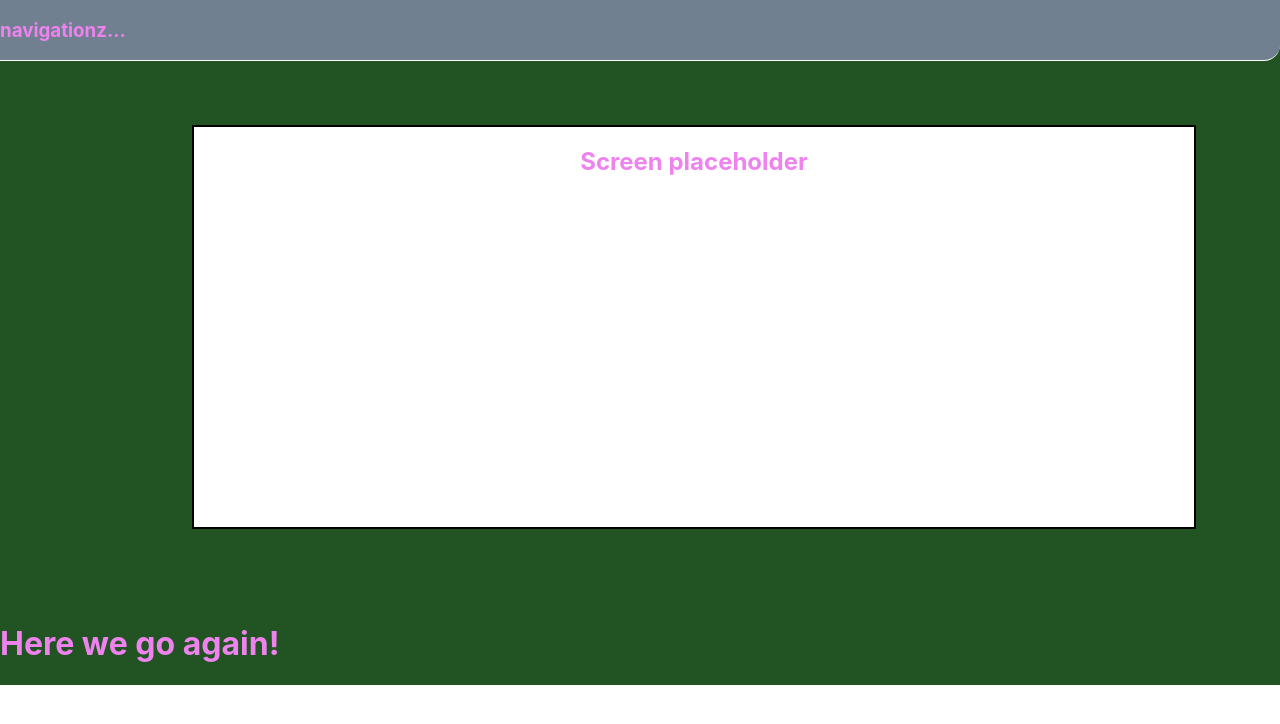
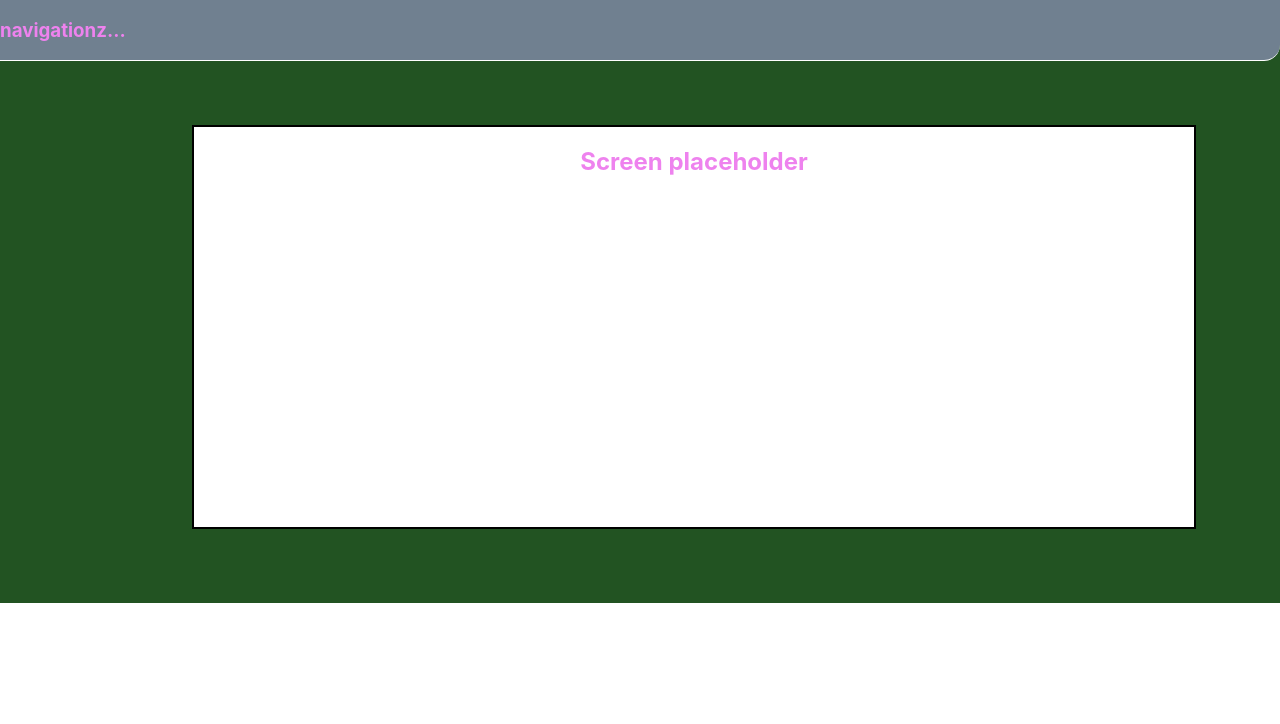
Before and after one commit to eighdreeuhn/afgioia, a React (Create React App) app in the folder dev-page/: page / in a window 1280 px wide. Shown: the top 724 px of the page. Built offline with nearby package versions, Linux system fonts and the light colour scheme.

Commit message:
Began work on the screen overlays

```diff
--- a/dev-page/src/App.js
+++ b/dev-page/src/App.js
@@ -9,7 +9,7 @@ import Projects from './Components/Projects';
 
 function App() {
 
-  const [something, setSomething] = useState()
+  const [display, setDislay] = useState()
 
   return (
     <div className="App">
@@ -17,7 +17,6 @@ function App() {
         <Header />
         <Screen />
         <Buttons />
-        <h1>Here we go again!</h1>
       </main>
     </div>
   );
```
